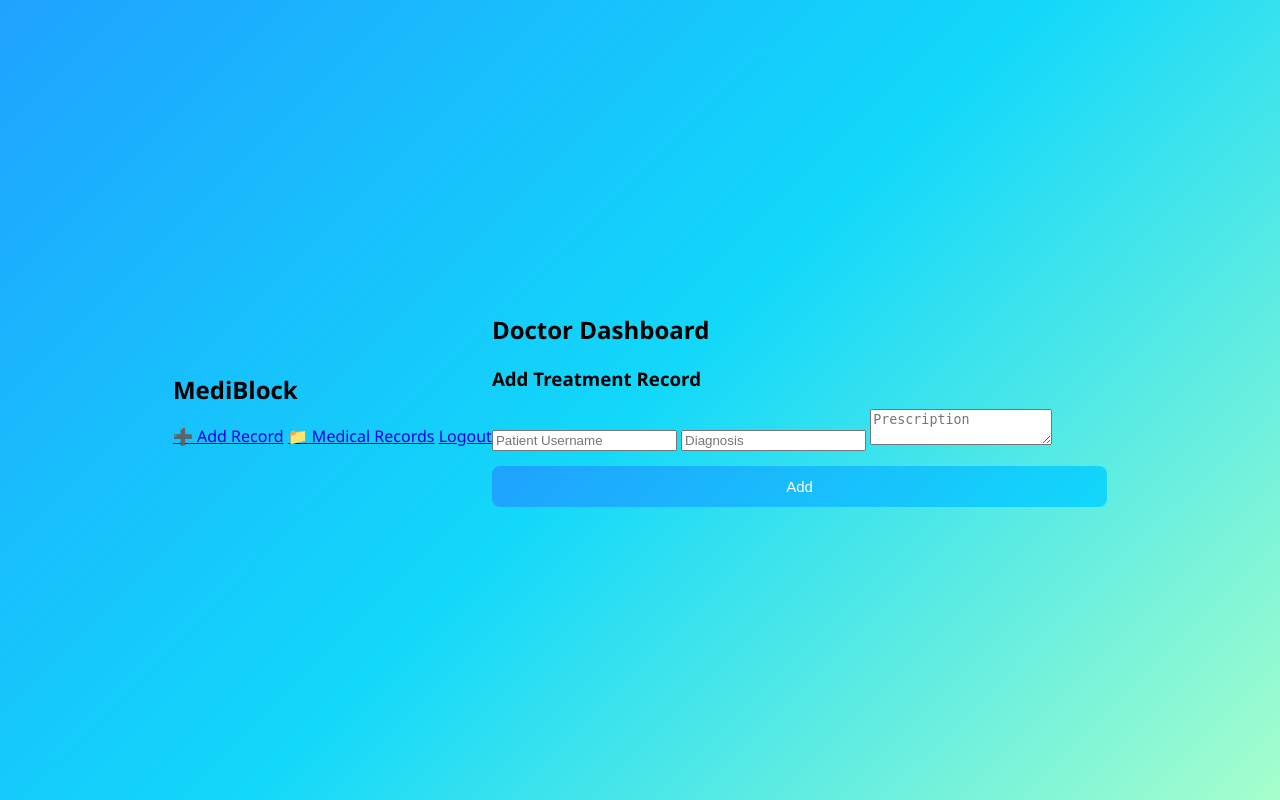
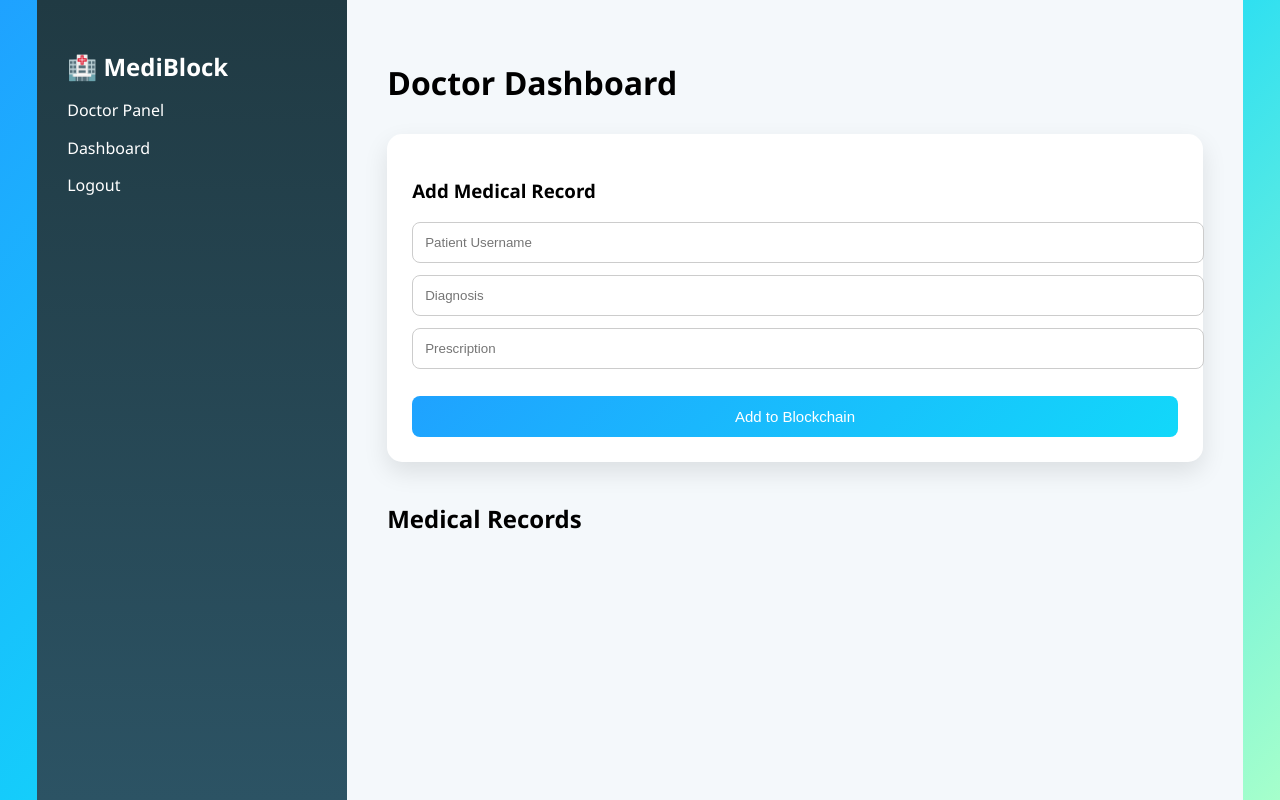
Before and after one commit to Thanmayeesaivaka/mediblock, a Flask app: page /doctor in a window 1280 px wide. Run offline with Flask 3, Linux system fonts and the light colour scheme; the visitor is signed in with stand-in values (Sample User, id 1); data that the repository does not hold is empty.

Commit message:
Professional doctor dashboard UI

```diff
--- a/static/style.css
+++ b/static/style.css
@@ -205,3 +205,102 @@ button:hover {
     border-radius: 8px;
     margin-bottom: 15px;
 }
+
+/* DASHBOARD LAYOUT */
+
+.dashboard-container {
+    display: flex;
+    min-height: 100vh;
+    font-family: 'Segoe UI', sans-serif;
+}
+
+/* Sidebar */
+.sidebar {
+    width: 250px;
+    background: linear-gradient(180deg, #203a43, #2c5364);
+    color: white;
+    padding: 30px;
+}
+
+.sidebar h2 {
+    margin-bottom: 10px;
+}
+
+.sidebar a {
+    display: block;
+    margin: 15px 0;
+    color: white;
+    text-decoration: none;
+}
+
+.logout-btn {
+    margin-top: 30px;
+    color: #ffcccc;
+}
+
+/* Main Content */
+.main-content {
+    flex: 1;
+    padding: 40px;
+    background: #f4f8fb;
+}
+
+.main-content h1 {
+    margin-bottom: 30px;
+}
+
+/* Form Card */
+.form-card {
+    background: white;
+    padding: 25px;
+    border-radius: 15px;
+    box-shadow: 0 10px 25px rgba(0,0,0,0.1);
+    margin-bottom: 40px;
+}
+
+.form-card input {
+    width: 100%;
+    padding: 12px;
+    margin-bottom: 12px;
+    border-radius: 8px;
+    border: 1px solid #ccc;
+}
+
+.form-card button {
+    padding: 12px;
+    width: 100%;
+    background: linear-gradient(135deg, #1fa2ff, #12d8fa);
+    border: none;
+    border-radius: 8px;
+    color: white;
+    cursor: pointer;
+}
+
+.form-card button:hover {
+    background: linear-gradient(135deg, #0f9bff, #00c3ff);
+}
+
+/* Records Grid */
+.records-grid {
+    display: grid;
+    grid-template-columns: repeat(auto-fill, minmax(280px, 1fr));
+    gap: 20px;
+}
+
+/* Record Card */
+.record-card {
+    background: white;
+    padding: 20px;
+    border-radius: 15px;
+    box-shadow: 0 10px 25px rgba(0,0,0,0.1);
+}
+
+.record-card p {
+    margin: 5px 0;
+}
+
+.hash {
+    font-size: 11px;
+    color: gray;
+    word-wrap: break-word;
+}
--- a/templates/doctor.html
+++ b/templates/doctor.html
@@ -1,84 +1,64 @@
 <!DOCTYPE html>
 <html>
 <head>
-    <title>Doctor Dashboard</title>
+    <title>Doctor Dashboard - MediBlock</title>
+    <meta name="viewport" content="width=device-width, initial-scale=1.0">
     <link rel="stylesheet" href="{{ url_for('static', filename='style.css') }}">
-
-<style>
-.record-card{
-    background:#f8fafc;
-    padding:15px;
-    border-radius:12px;
-    margin-top:15px;
-    box-shadow:0 4px 15px rgba(0,0,0,0.1);
-    border-left:6px solid #4facfe;
-}
-.small{
-    color:#475569;
-    font-size:14px;
-}
-.hidden{
-    display:none;
-}
-</style>
-
-<script>
-function showAdd(){
-    document.getElementById("addSection").style.display="block";
-    document.getElementById("recordsSection").style.display="none";
-}
-
-function showRecords(){
-    document.getElementById("addSection").style.display="none";
-    document.getElementById("recordsSection").style.display="block";
-}
-</script>
-
 </head>
 <body>
 
+<div class="dashboard-container">
+
+    <!-- Sidebar -->
     <div class="sidebar">
-    <h2>MediBlock</h2>
-    <a href="#" onclick="showAdd()">➕ Add Record</a>
-    <a href="#" onclick="showRecords()">📁 Medical Records</a>
-    <a href="/logout">Logout</a>
+        <h2>🏥 MediBlock</h2>
+        <p>Doctor Panel</p>
+
+        <a href="/doctor">Dashboard</a>
+        <a href="/logout" class="logout-btn">Logout</a>
     </div>
 
-<div class="main">
+    <!-- Main Content -->
+    <div class="main-content">
 
-<div class="header">
-    <h2>Doctor Dashboard</h2>
-</div>
+        <h1>Doctor Dashboard</h1>
 
-<!-- ADD RECORD SECTION -->
-<div id="addSection" class="card">
-<h3>Add Treatment Record</h3>
+        <!-- Add Medical Record Form -->
+        <div class="form-card">
+            <h3>Add Medical Record</h3>
 
             <form method="POST">
+
                 <input type="text" name="patient" placeholder="Patient Username" required>
                 <input type="text" name="diagnosis" placeholder="Diagnosis" required>
-    <textarea name="prescription" placeholder="Prescription" required></textarea>
-    <button>Add</button>
+                <input type="text" name="prescription" placeholder="Prescription" required>
+
+                <button type="submit">Add to Blockchain</button>
+
             </form>
         </div>
 
-<!-- RECORDS SECTION -->
-<div id="recordsSection" class="card hidden">
-<h3>Patient Medical Records</h3>
+        <!-- Medical Records Section -->
+        <h2>Medical Records</h2>
 
-{% for b in blocks %}
+        <div class="records-grid">
+
+            {% for block in blocks %}
                 <div class="record-card">
-    <h3>Patient: {{b.patient}}</h3>
-    <p class="small"><b>Doctor:</b> {{b.doctor}}</p>
-    <p class="small"><b>Diagnosis:</b> {{b.diagnosis}}</p>
-    <p class="small"><b>Prescription:</b> {{b.prescription}}</p>
-    <p class="small"><b>Date:</b> {{b.timestamp}}</p>
-    <p class="small"><b>Block Hash:</b> {{b.hash[:25]}}...</p>
+                    <p><strong>Patient:</strong> {{ block.patient }}</p>
+                    <p><strong>Doctor:</strong> {{ block.doctor }}</p>
+                    <p><strong>Diagnosis:</strong> {{ block.diagnosis }}</p>
+                    <p><strong>Prescription:</strong> {{ block.prescription }}</p>
+                    <p><strong>Timestamp:</strong> {{ block.timestamp }}</p>
+                    <p class="hash">Hash: {{ block.hash }}</p>
                 </div>
             {% endfor %}
 
         </div>
 
     </div>
+
+</div>
+
 </body>
 </html>
```
Lines whose indentation alone changed are shown as unchanged.
